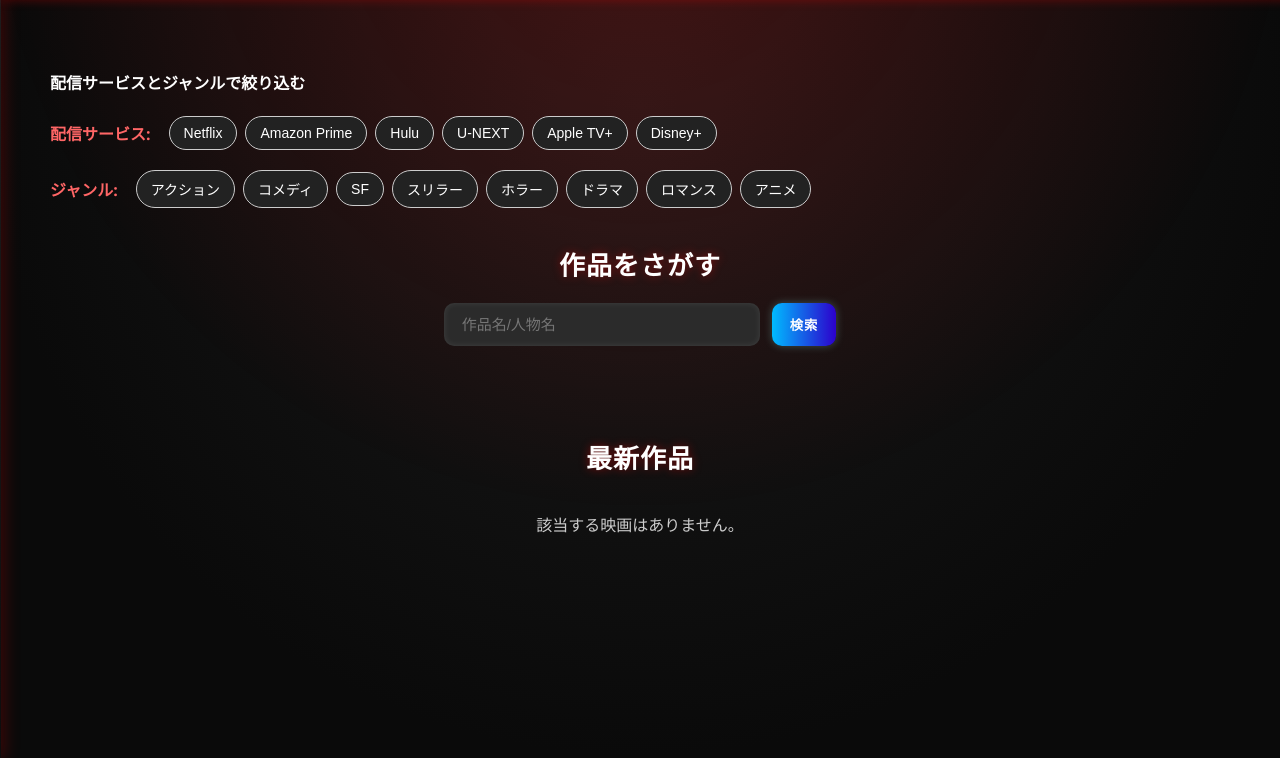
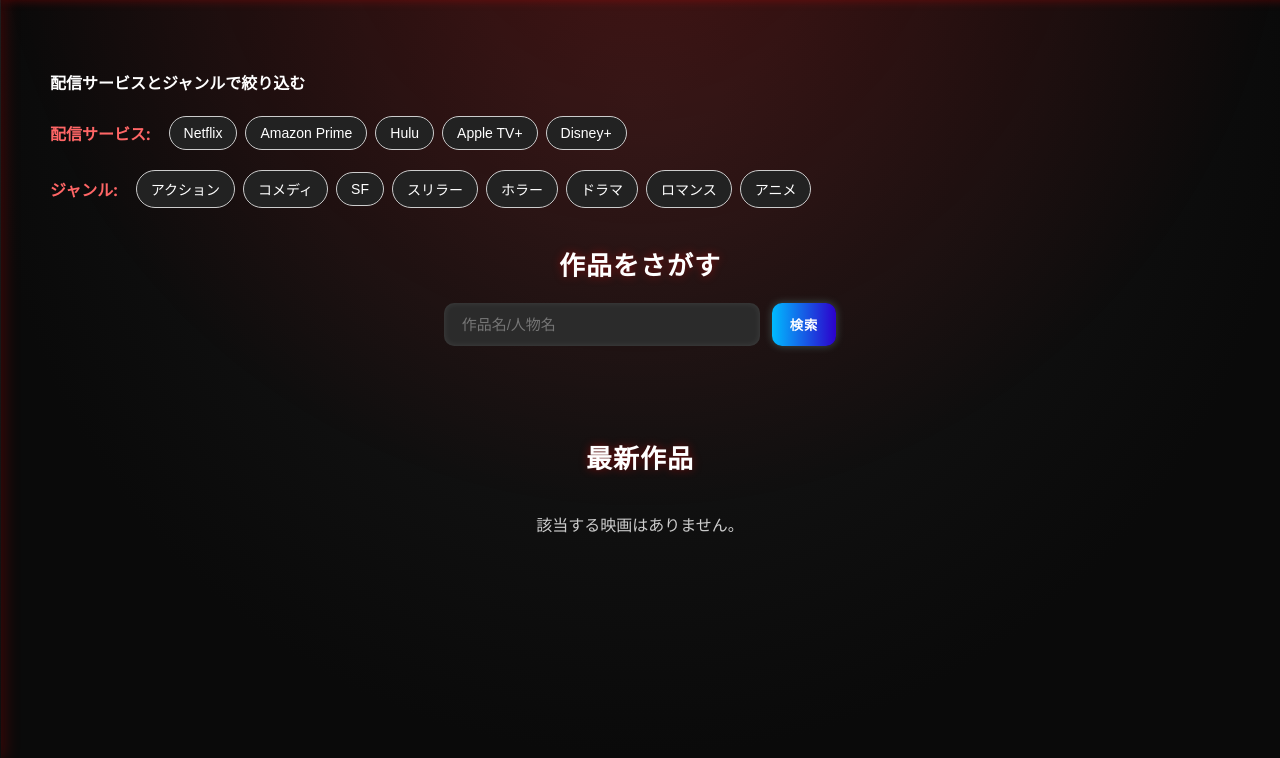
Before and after one commit to mayu08672/Movie, a Django app: template MovieProject/templates/latest_movies.html in a window 1280 px wide. Shown: the part 61-819 px from the top of the page. Run offline with Django 5.2, Linux system fonts and the light colour scheme; the template is opened without the code that fills it, so the values that code supplies are empty.

Commit message:
ジャンルU-NEXTボタン削除

```diff
--- a/MovieProject/templates/latest_movies.html
+++ b/MovieProject/templates/latest_movies.html
@@ -11,7 +11,6 @@
         <button type="button" class="provider-btn" data-provider="8">Netflix</button>
         <button type="button" class="provider-btn" data-provider="9">Amazon Prime</button>
         <button type="button" class="provider-btn" data-provider="15">Hulu</button>
-        <button type="button" class="provider-btn" data-provider="71">U-NEXT</button>
         <button type="button" class="provider-btn" data-provider="350">Apple TV+</button>
         <button type="button" class="provider-btn" data-provider="337">Disney+</button>
 
```
